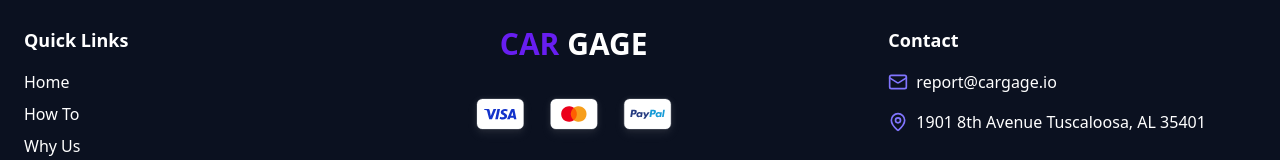
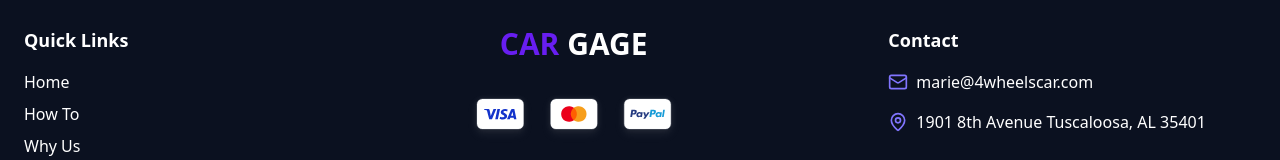
Before and after one commit to Momin-Khan-a11y/cargage-paypal, a Next.js app: page / in a window 1280 px wide. Shown: the part 4626-4786 px from the top of the page. Built offline with nearby package versions, Linux system fonts and the light colour scheme.

Commit message:
changed email

```diff
--- a/src/components/footer.tsx
+++ b/src/components/footer.tsx
@@ -138,7 +138,7 @@ export function Footer() {
                                 <div className="flex items-center gap-2">
                                     <Mail className="h-5 w-5 text-secondary shrink-0" />
                                     <a href="mailto:report@cargage.us" className="hover:text-secondary transition-colors">
-                                        report@cargage.io
+                                        marie@4wheelscar.com
                                     </a>
                                 </div>
                                 <div className="flex items-center gap-2">
```
